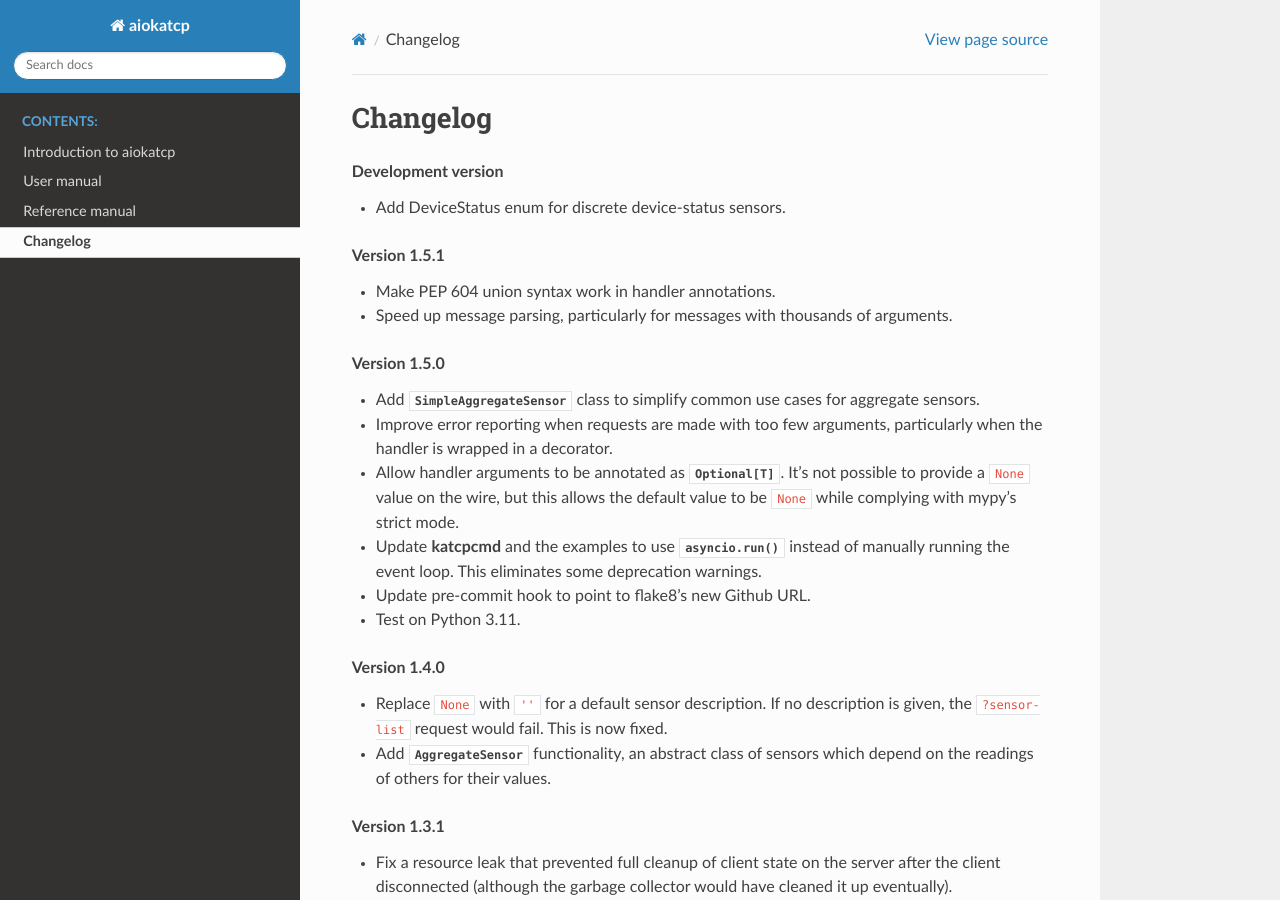
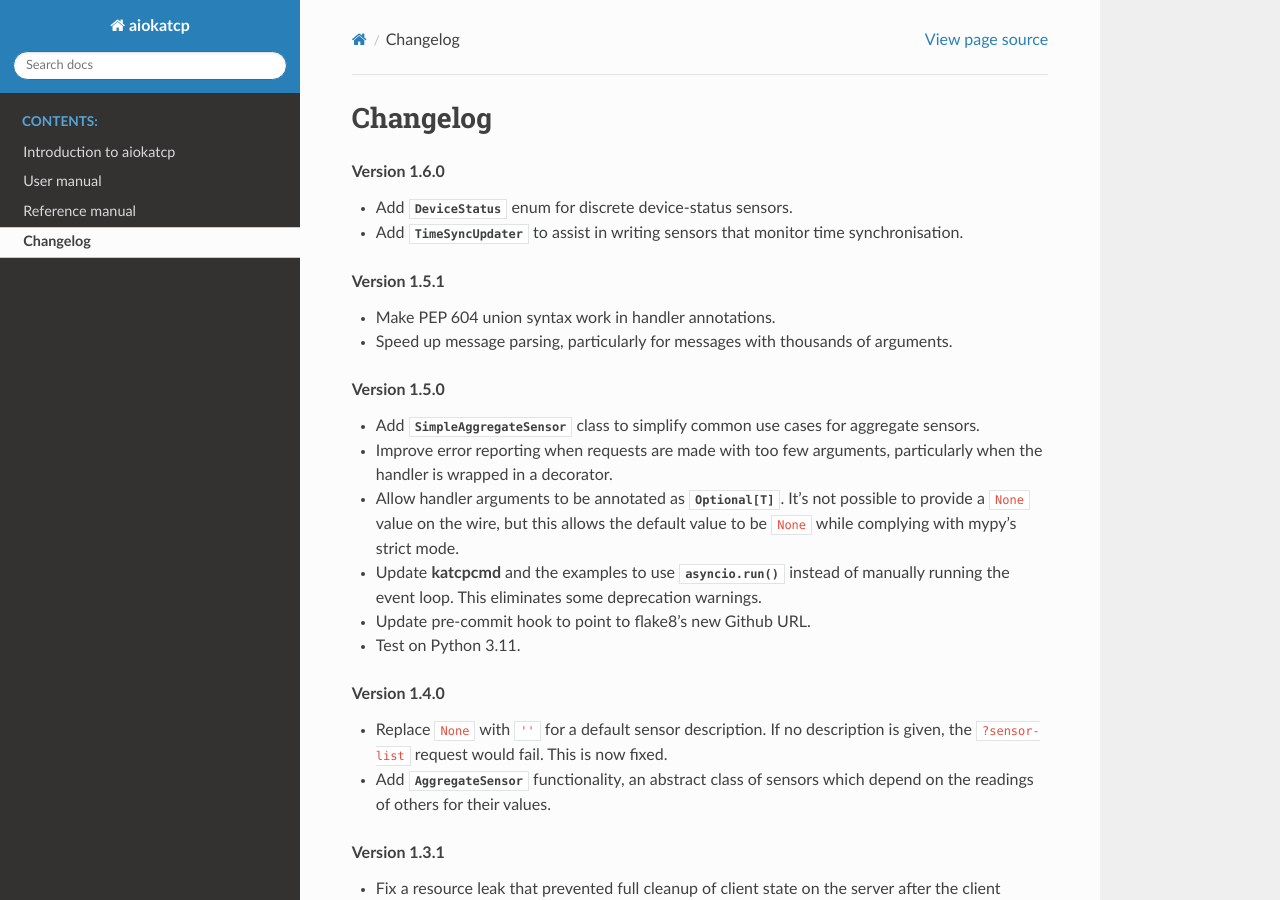
Before and after one commit to ska-sa/aiokatcp, a Sphinx documentation site: the page built from doc/changelog.rst, in a window 1280 px wide and 900 px high. Built offline with Sphinx 7.4.7 and the Read the Docs theme 2.0.0, drawn with Linux system fonts in a browser that asks for light colours; the version number could not be read and is left out.

Commit message:
Update changelog for 1.6.0 release
Also fix up a setting that Sphinx was conplaining about.

```diff
--- a/doc/changelog.rst
+++ b/doc/changelog.rst
@@ -1,9 +1,11 @@
 Changelog
 =========
 
-.. rubric:: Development version
+.. rubric:: Version 1.6.0
 
-- Add DeviceStatus enum for discrete device-status sensors.
+- Add :class:`.DeviceStatus` enum for discrete device-status sensors.
+- Add :class:`.TimeSyncUpdater` to assist in writing sensors that monitor time
+  synchronisation.
 
 .. rubric:: Version 1.5.1
 
@@ -12,7 +14,7 @@ Changelog
 
 .. rubric:: Version 1.5.0
 
-- Add :class:`SimpleAggregateSensor` class to simplify common use cases for
+- Add :class:`.SimpleAggregateSensor` class to simplify common use cases for
   aggregate sensors.
 - Improve error reporting when requests are made with too few arguments,
   particularly when the handler is wrapped in a decorator.
@@ -29,7 +31,7 @@ Changelog
 
 - Replace ``None`` with ``''`` for a default sensor description. If no description
   is given, the ``?sensor-list`` request would fail. This is now fixed.
-- Add :class:`AggregateSensor` functionality, an abstract class of sensors which
+- Add :class:`.AggregateSensor` functionality, an abstract class of sensors which
   depend on the readings of others for their values.
 
 .. rubric:: Version 1.3.1
--- a/doc/conf.py
+++ b/doc/conf.py
@@ -69,7 +69,7 @@ release = aiokatcp.__version__
 #
 # This is also used if you do content translation via gettext catalogs.
 # Usually you set "language" from the command line for these cases.
-language = None
+language = "en"
 
 # List of patterns, relative to source directory, that match files and
 # directories to ignore when looking for source files.
```
